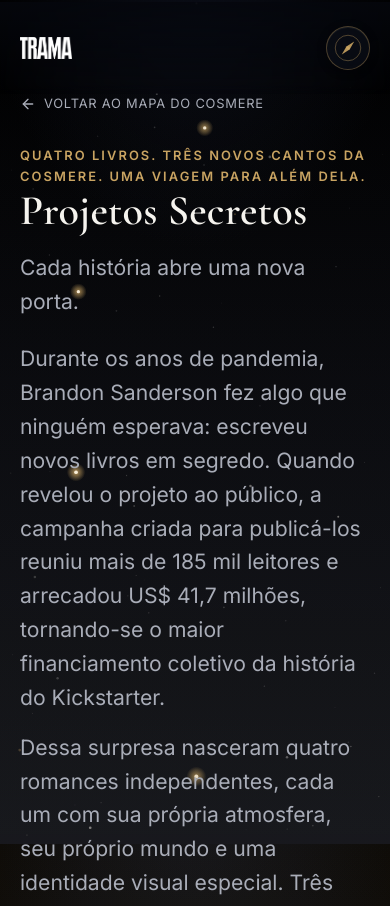
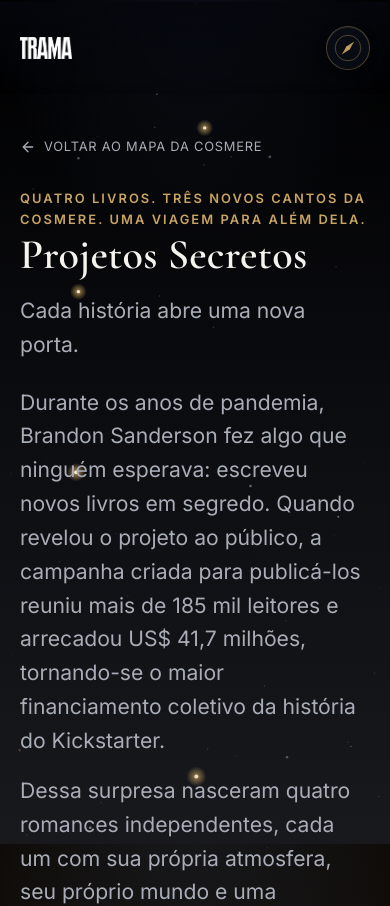
Before and after one commit to thadeucupello/cosmere-trama, a React (Vite) app in the folder cosmere/: page /projetos-secretos in a window 390 px wide. Shown: the top 906 px of the page. Built offline with nearby package versions, Linux system fonts and the light colour scheme.

Commit message:
Libera o retorno ao mapa sob o cabeçalho

```diff
--- a/cosmere/src/components/BackToMapLink.tsx
+++ b/cosmere/src/components/BackToMapLink.tsx
@@ -6,7 +6,7 @@ interface Props {
   label?: string;
 }
 
-export default function BackToMapLink({ to = '/#cosmere', label = 'Voltar ao mapa do Cosmere' }: Props) {
+export default function BackToMapLink({ to = '/#cosmere', label = 'Voltar ao mapa da Cosmere' }: Props) {
   return (
     <Link to={to} className="back-to-map">
       <ArrowLeft size={16} aria-hidden="true" />
--- a/cosmere/src/styles/sections.css
+++ b/cosmere/src/styles/sections.css
@@ -592,7 +592,14 @@
 
 /* ── World sections ───────────────────────────────────────────────── */
 .world-section {
+  padding-top: clamp(9rem, 18vh, 11rem);
   background: linear-gradient(180deg, transparent, var(--accent-soft) 30%, transparent 90%);
+}
+
+@media (max-width: 680px) {
+  .world-section {
+    padding-top: 8.5rem;
+  }
 }
 
 .world-section__intro {
```
